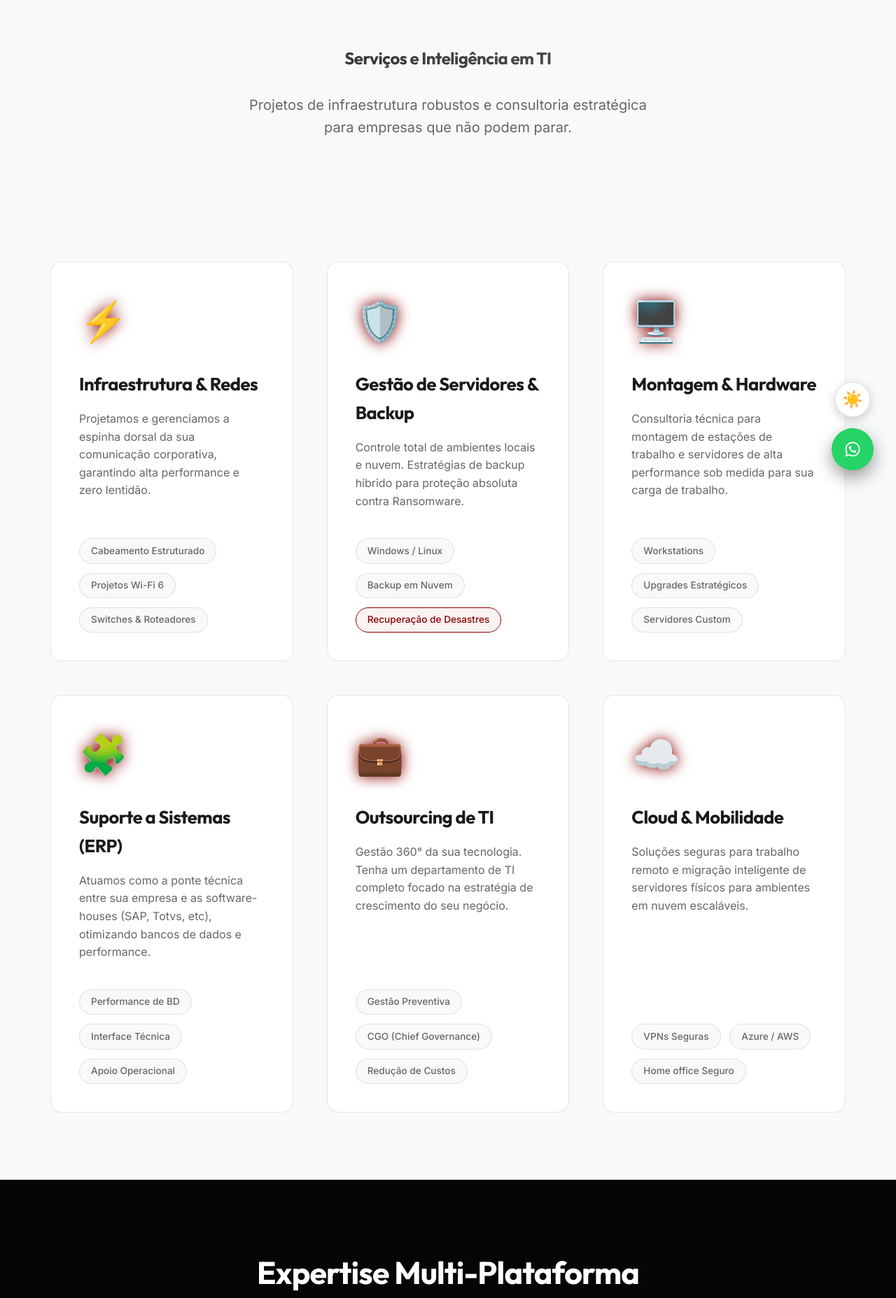
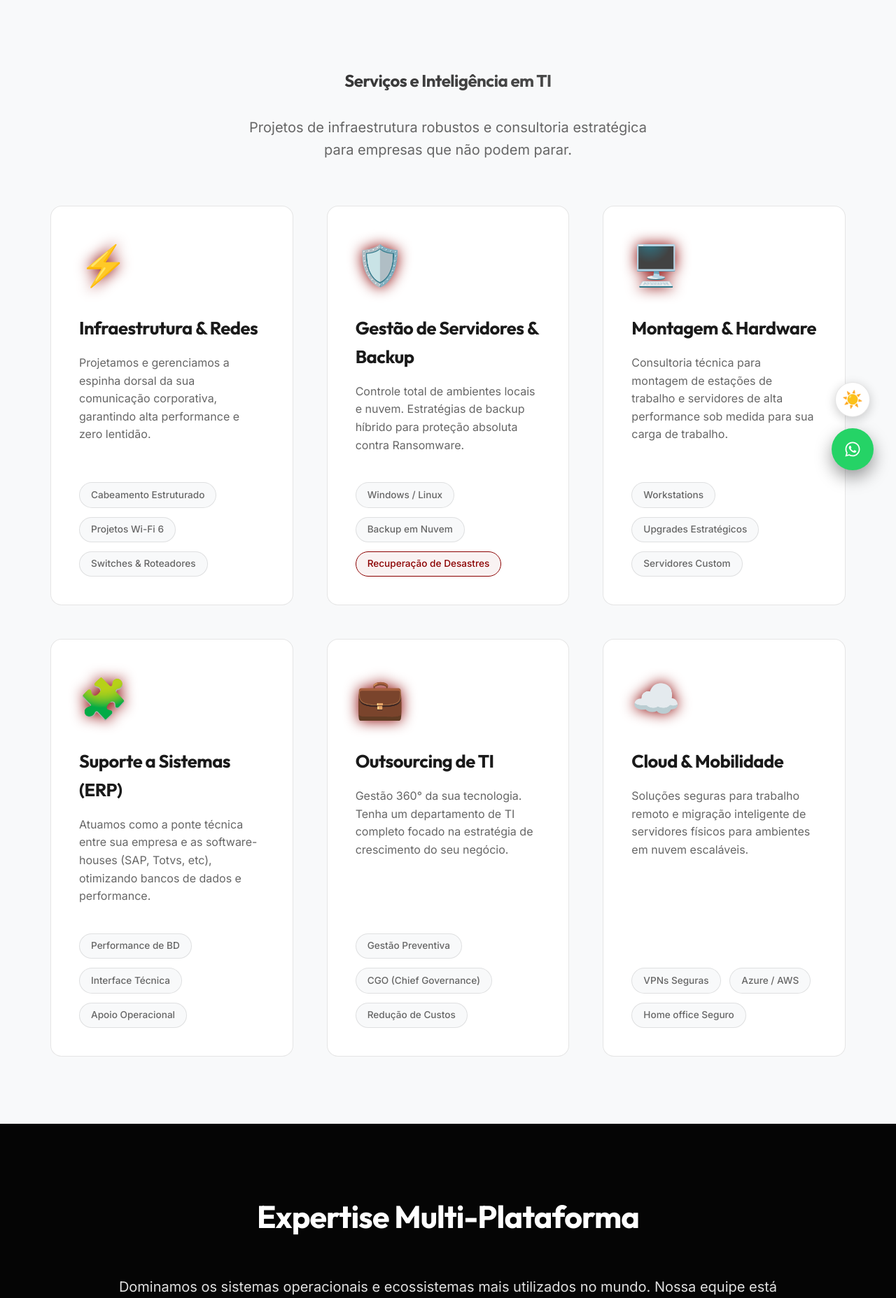
Before and after one commit to NicholasJoazeiro/ZRS-Inform-tica, a Node server app: template views/pages/servicos.ejs in a window 1280 px wide. Shown: the part 96-1951 px from the top of the page at 70% size. Run offline with Node 20, Linux system fonts and the light colour scheme; the template is opened without the code that fills it, so the values that code supplies are empty.

Commit message:
Fix header spacing for Services page

```diff
--- a/views/pages/servicos.ejs
+++ b/views/pages/servicos.ejs
@@ -98,9 +98,13 @@
 
 <style>
 .page-hero {
-    padding-top: 10rem;
-    padding-bottom: 5rem;
+    padding-top: 12rem;
+    padding-bottom: 2rem;
     text-align: center;
+}
+
+.service-details {
+    padding-top: 2rem;
 }
 
 .service-intro {
```
